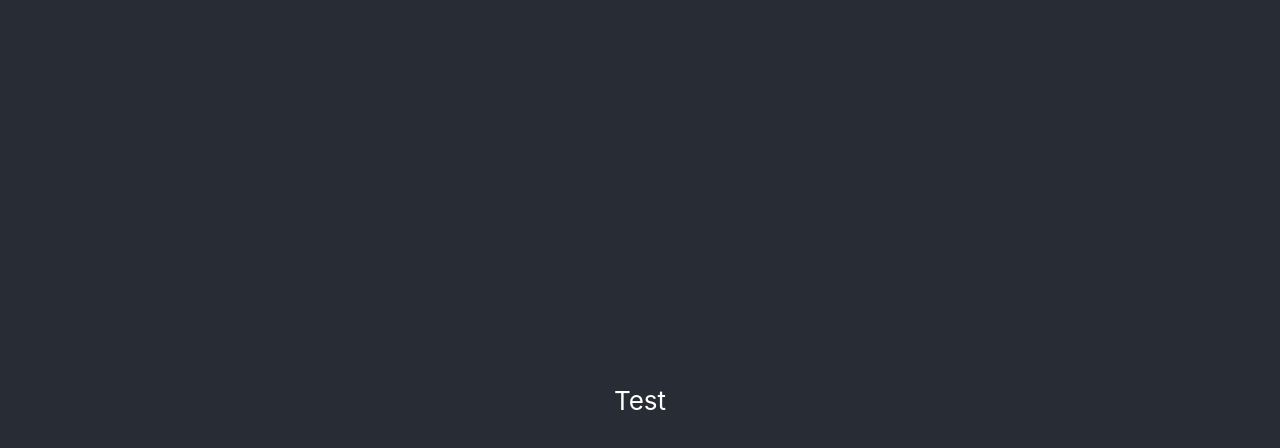
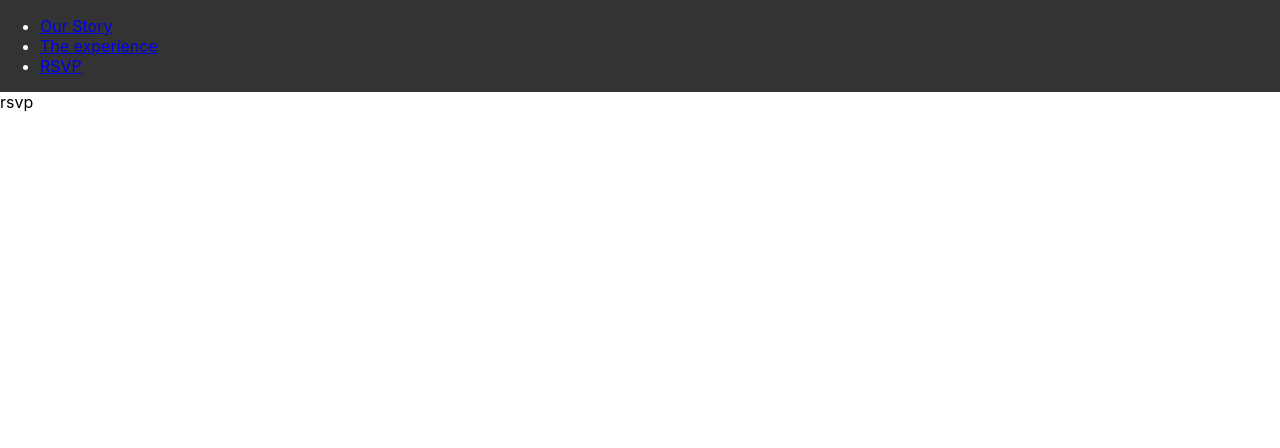
Before and after one commit to nguyentruongngoclan/lanvauyen, a React (Create React App) app: page /rsvp in a window 1280 px wide. Shown: the top 448 px of the page. Built offline with nearby package versions, Linux system fonts and the light colour scheme.

Commit message:
adding nav bar components with Routers

```diff
--- a/package.json
+++ b/package.json
@@ -9,6 +9,7 @@
     "@testing-library/user-event": "^13.5.0",
     "react": "^18.2.0",
     "react-dom": "^18.2.0",
+    "react-router-dom": "^6.3.0",
     "react-scripts": "5.0.1",
     "web-vitals": "^2.1.4"
   },
--- a/src/App.css
+++ /dev/null
@@ -1,38 +0,0 @@
-.App {
-  text-align: center;
-}
-
-.App-logo {
-  height: 40vmin;
-  pointer-events: none;
-}
-
-@media (prefers-reduced-motion: no-preference) {
-  .App-logo {
-    animation: App-logo-spin infinite 20s linear;
-  }
-}
-
-.App-header {
-  background-color: #282c34;
-  min-height: 100vh;
-  display: flex;
-  flex-direction: column;
-  align-items: center;
-  justify-content: center;
-  font-size: calc(10px + 2vmin);
-  color: white;
-}
-
-.App-link {
-  color: #61dafb;
-}
-
-@keyframes App-logo-spin {
-  from {
-    transform: rotate(0deg);
-  }
-  to {
-    transform: rotate(360deg);
-  }
-}
--- a/src/App.js
+++ b/src/App.js
@@ -1,12 +1,22 @@
-import './App.css';
+import Navbar from './components/Navbar';
+import {Route, Routes} from 'react-router-dom';
+import OurStory from "./pages/OurStory";
+import Experience from "./pages/Experience";
+import Rsvp from "./pages/Rsvp";
 
 function App() {
   return (
-    <div className="App">
-      <header className="App-header">
-        Test
-      </header>
-    </div>
+    <>
+      <Navbar/>
+      <div className='container'>
+        <Routes>
+          <Route path='/our_story' element={<OurStory />}></Route>
+          <Route path='/experience' element={<Experience />}></Route>
+          <Route path='/rsvp' element={<Rsvp />}></Route>
+        </Routes>
+      </div>
+    </>
+
   );
 }
 
--- /dev/null
+++ b/src/components/Navbar.css
@@ -0,0 +1,6 @@
+.navbar {
+	background-color: #333;
+	color:white;
+	display: flex;
+	justify-content: space-between;
+}
--- /dev/null
+++ b/src/components/Navbar.js
@@ -0,0 +1,25 @@
+import "./Navbar.css";
+
+import { Link } from 'react-router-dom';
+
+function Navbar() {
+  return (
+    <nav className="navbar">
+			<div className="navbar-container">
+				<ul>
+					<li>
+						<Link to="/our_story">Our Story</Link>
+					</li>
+					<li>
+						<Link to="/experience">The experience</Link>
+					</li>
+					<li>
+						<Link to="/rsvp">RSVP</Link>
+					</li>
+				</ul>
+			</div>
+    </nav>
+  )
+}
+
+export default Navbar
--- a/src/index.css
+++ b/src/index.css
@@ -1,3 +1,7 @@
+* {
+  box-sizing: border-box;
+}
+
 body {
   margin: 0;
   font-family: -apple-system, BlinkMacSystemFont, 'Segoe UI', 'Roboto', 'Oxygen',
--- a/src/index.js
+++ b/src/index.js
@@ -2,8 +2,12 @@ import React from 'react';
 import ReactDOM from 'react-dom/client';
 import './index.css';
 import App from './App';
-
+import {BrowserRouter} from 'react-router-dom';
 const root = ReactDOM.createRoot(document.getElementById('root'));
 root.render(
-  <App />
+  <React.StrictMode>
+    <BrowserRouter>
+      <App />
+    </BrowserRouter>
+  </React.StrictMode>
 );
--- /dev/null
+++ b/src/pages/Experience.js
@@ -0,0 +1,7 @@
+function Experience() {
+	return (
+		<div>experience</div>
+	)
+}
+
+export default Experience
--- /dev/null
+++ b/src/pages/OurStory.js
@@ -0,0 +1,7 @@
+function OurStory() {
+	return (
+		<div>our_story</div>
+	)
+}
+
+export default OurStory
--- /dev/null
+++ b/src/pages/Rsvp.js
@@ -0,0 +1,7 @@
+function Rsvp() {
+	return (
+		<div>rsvp</div>
+	)
+}
+
+export default Rsvp
```
Also changed, not shown: 1 other file (tests, documents, lock files or other folders).
